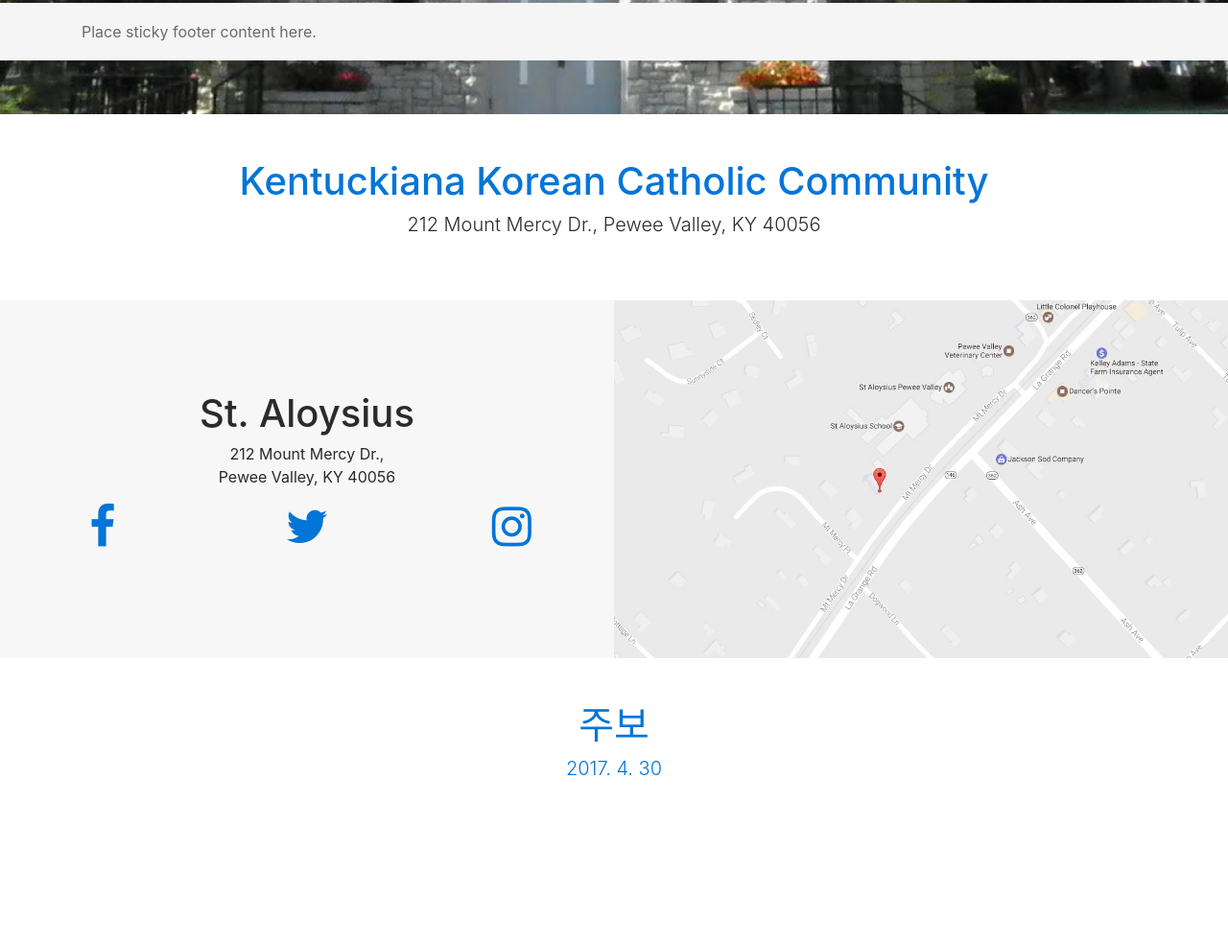
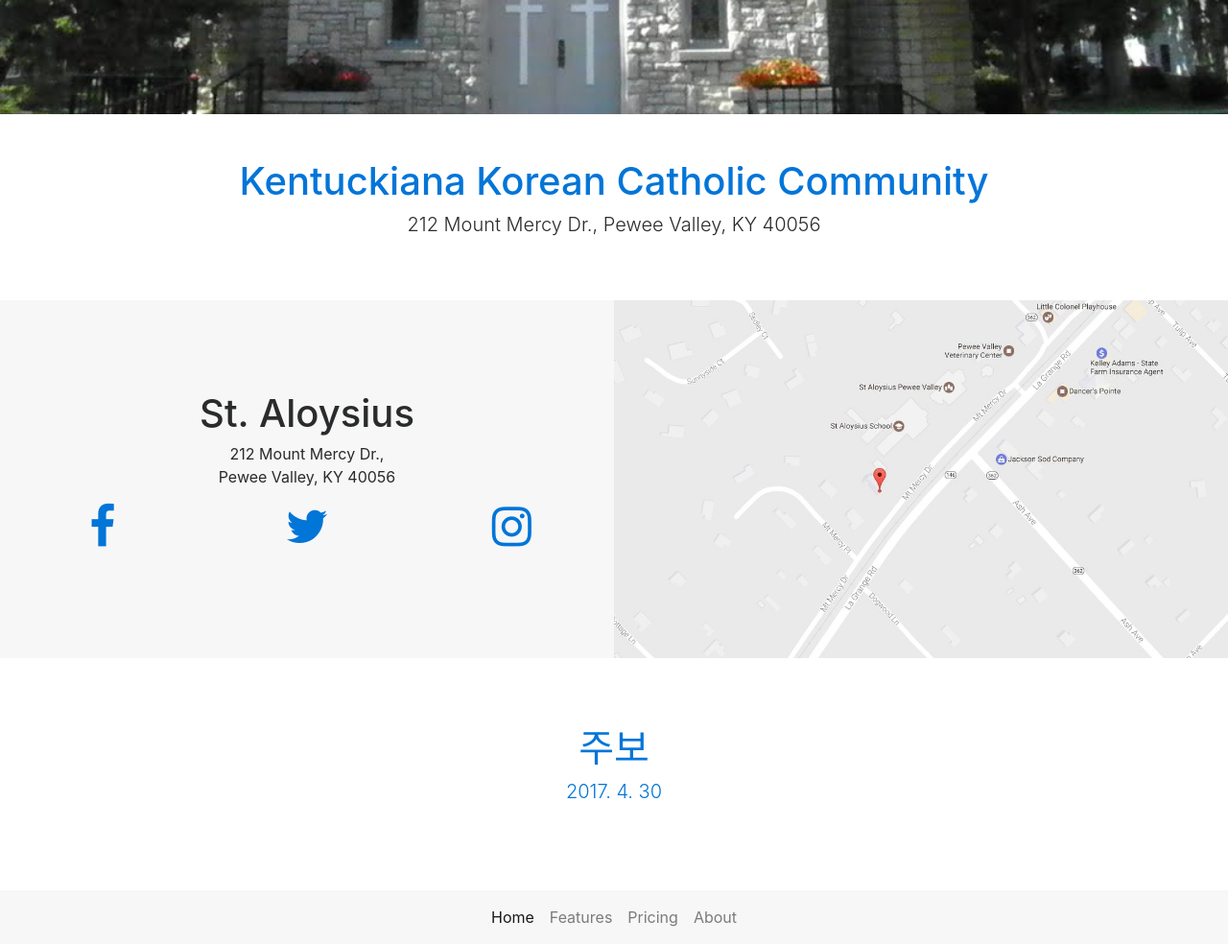
Before and after one commit to diehard98/church, a plain HTML site: page index.html in a window 1280 px wide. Shown: the part 737-1721 px from the top of the page at 96% size. Before the commit the page ends 1617 px from the top, so only its background shows below. Drawn offline with nearby package versions, Linux system fonts and the light colour scheme.

Commit message:
Commit from Pingendo

```diff
--- a/index.html
+++ b/index.html
@@ -58,7 +58,7 @@
       </div>
     </div>
   </div>
-  <div class="py-5 section text-center">
+  <div class="section text-center m-4 py-5">
     <div class="container">
       <div class="row">
         <div class="col-md-12">
@@ -68,9 +68,20 @@
       </div>
     </div>
   </div>
-  <footer class="footer">
-    <div class="container"> <span class="text-muted">Place sticky footer content here.</span> </div>
-  </footer>
+  <nav class="navbar navbar-expand-md navbar-light bg-faded text-center">
+    <div class="container"> <button class="navbar-toggler navbar-toggler-right" type="button" data-toggle="collapse" data-target="#navbar2SupportedContent" aria-controls="navbar2SupportedContent" aria-expanded="false" aria-label="Toggle navigation">
+                     <span class="navbar-toggler-icon"></span>
+                  </button>
+      <div class="collapse navbar-collapse text-center justify-content-center" id="navbar2SupportedContent">
+        <ul class="navbar-nav">
+          <li class="nav-item active"> <a class="nav-link" href="#">Home <span class="sr-only">(current)</span></a> </li>
+          <li class="nav-item"> <a class="nav-link" href="#">Features</a> </li>
+          <li class="nav-item"> <a class="nav-link" href="#">Pricing</a> </li>
+          <li class="nav-item"> <a class="nav-link" href="#">About</a> </li>
+        </ul>
+      </div>
+    </div>
+  </nav>
   <script src="https://code.jquery.com/jquery-3.1.1.slim.min.js"></script>
   <script src="https://cdnjs.cloudflare.com/ajax/libs/tether/1.4.0/js/tether.min.js"></script>
   <script src="https://pingendo.com/assets/bootstrap/bootstrap-4.0.0-alpha.6.min.js"></script>
```
